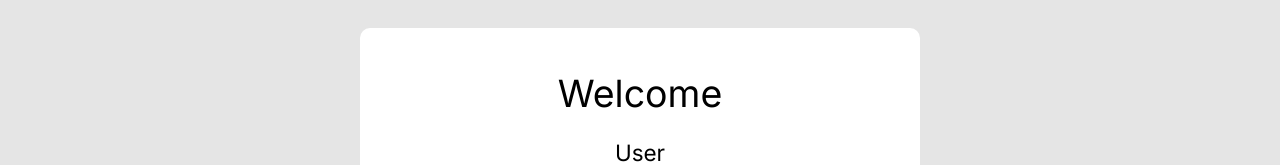
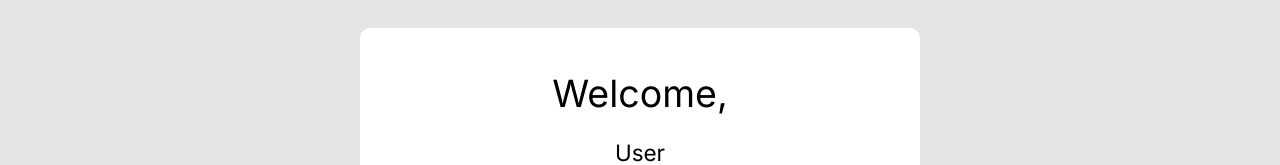
Before and after one commit to JetX26/Vintage-Car-Garage, a Next.js app: page /register in a window 1280 px wide. Shown: the part 122-287 px from the top of the page. Built offline with nearby package versions, Linux system fonts and the light colour scheme.

Commit message:
second-push

```diff
--- a/app/components/Registration.tsx
+++ b/app/components/Registration.tsx
@@ -12,7 +12,7 @@ const Registration = (): React.ReactNode => {
             </a>
             <div className=' scale-125 bg-white w-[35%] h-[50%] rounded-lg flex flex-col items-center text-center justify-evenly'>
                 <div className=' flex flex-col gap-4'>
-                    <h1 className=' text-3xl'>Welcome</h1>
+                    <h1 className=' text-3xl'>Welcome,</h1>
                     <p className=' text-lg'>User</p>
                 </div>
                 <div className=' flex flex-col gap-4'>
```
